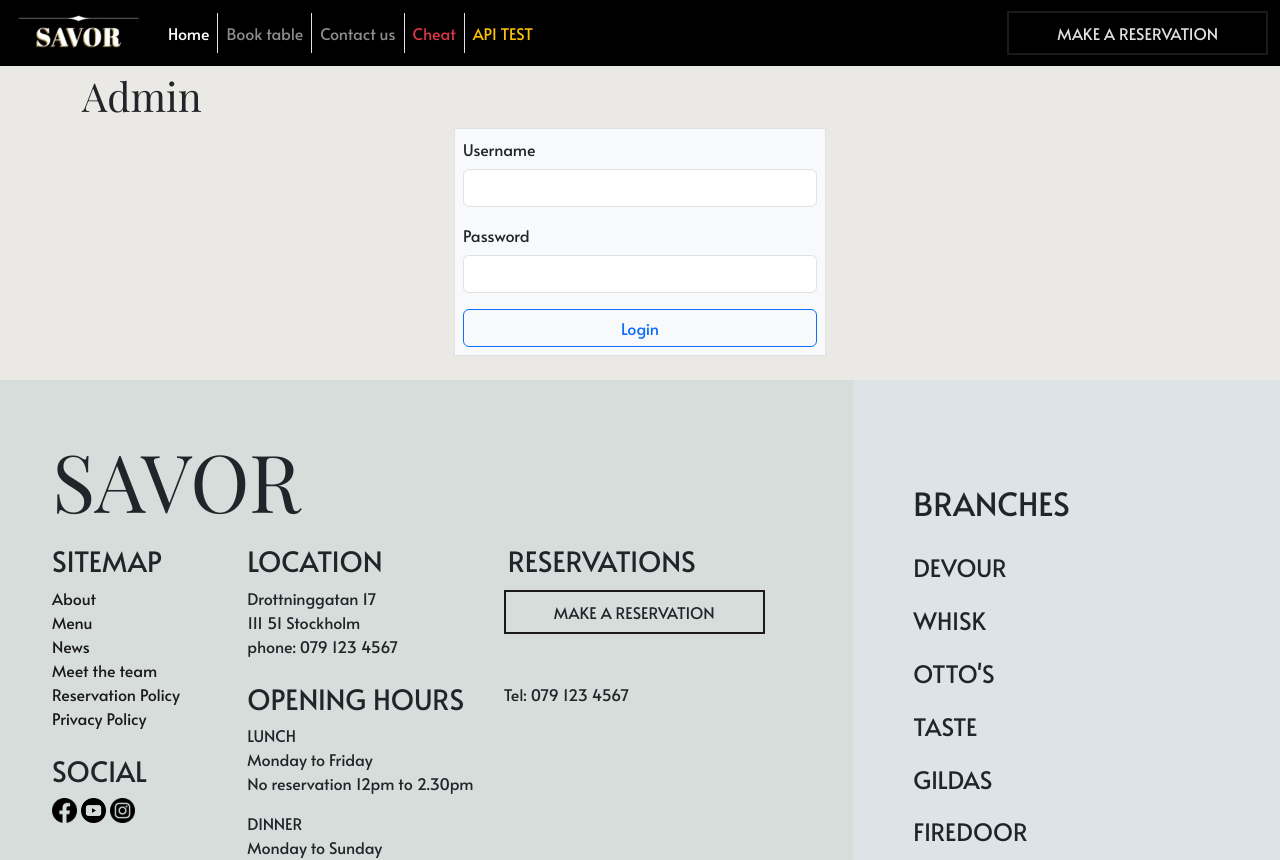
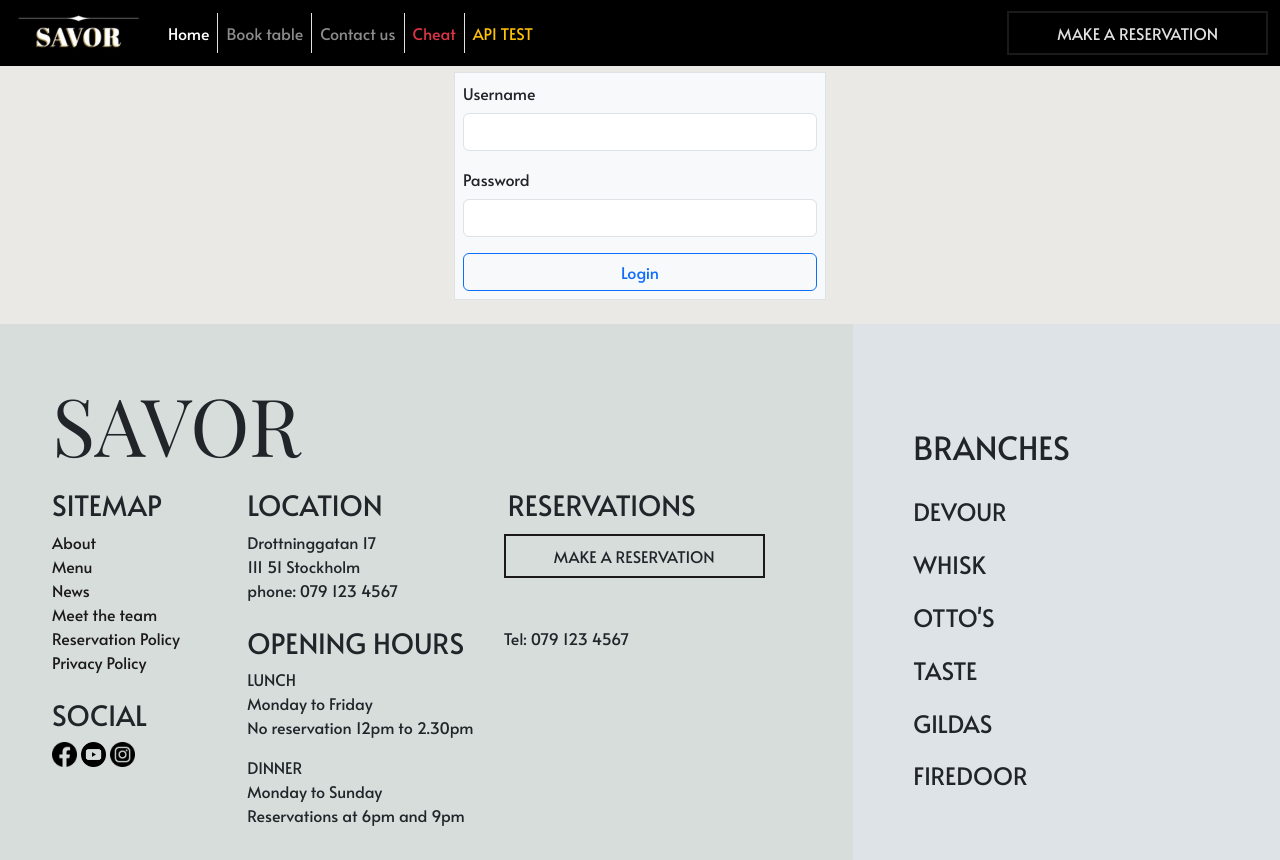
Before and after one commit to jennikaelisson/savor-restaurant, a React (Vite) app: page /admin in a window 1280 px wide. Shown: the top 860 px of the page. Built offline with nearby package versions, Linux system fonts and the light colour scheme; a web font is replaced by a local one.

Commit message:
edited header class

```diff
--- a/src/pages/Admin.tsx
+++ b/src/pages/Admin.tsx
@@ -29,17 +29,17 @@ const Admin = () => {
 
   return (
     <>
-      <h1>Admin</h1>
+
       {admin ? (
         <>
           <div className="p-2 bg-light border my-2">
             <div className="col-12">
-              <h1>Admin</h1>
+              <h2>ADMIN</h2>
             </div>
 
             <div className="row p-2">
               <div className="col-12 col-lg-5 col-xl-4">
-                {/* Tab Menu */}
+
                 <ul className="nav nav-tabs">
                   <li className="nav-item">
                     <button
@@ -59,7 +59,7 @@ const Admin = () => {
                   </li>
                 </ul>
 
-                {/* Render Tab Content */}
+
                 {renderTabContent()}
               </div>
             </div>
```
